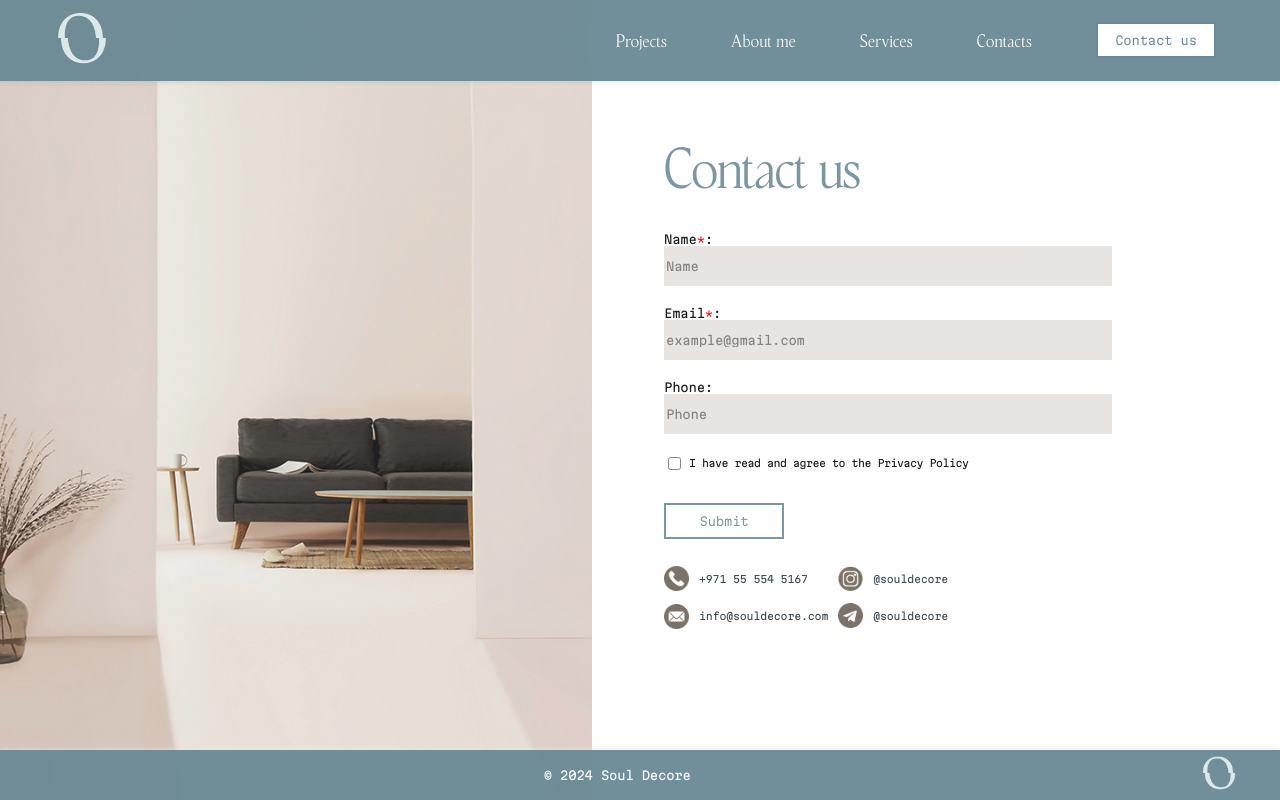
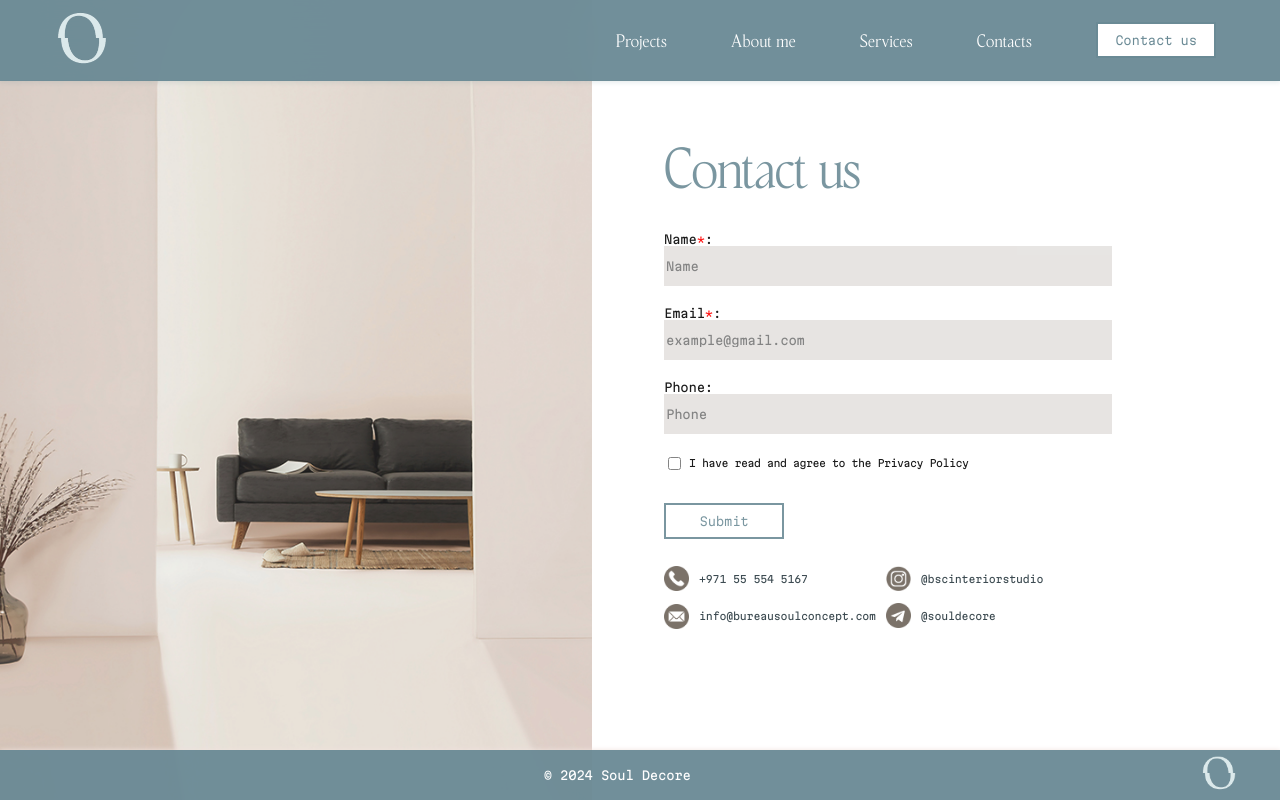
Before and after one commit to AllaOz/DesignerNext.js, a Next.js app in the folder interior-design/: page /contacts in a window 1280 px wide. Built offline with nearby package versions, Linux system fonts and the light colour scheme.

Commit message:
Minor fixes: aboutme styles, contacts section adjustments

```diff
--- a/interior-design/components/sections/ContactsSection.jsx
+++ b/interior-design/components/sections/ContactsSection.jsx
@@ -15,7 +15,7 @@ const ContactsSection = () => {
             </div>
 
             <div className={styles.leftContainerWhy}>
-                <h2 className={styles.headingTwo}>Contact me</h2>
+                <h2 className={styles.headingTwo}>Contact us</h2>
                 <Form />
                 <div className={styles.gridContainer}>
                     <div className={styles.gridItem}>
--- a/interior-design/components/styles/aboutme.module.scss
+++ b/interior-design/components/styles/aboutme.module.scss
@@ -106,7 +106,7 @@
     display: flex;
     flex-direction: column-reverse;
     overflow-x: hidden;
-    padding: 1rem 1.5rem 1rem;
+    padding: 2.5rem 1.5rem 1rem;
   }
 
   .upContainer {
@@ -117,6 +117,7 @@
     height: 50vh;
     width: 100%;
     padding: 0;
+    margin-top: 1.5rem;
   }
 
   .upContainer :global(.freeConsultationBtn) {
--- a/interior-design/pages/contacts.js
+++ b/interior-design/pages/contacts.js
@@ -37,13 +37,13 @@ function Contacts() {
                 <a href="https://wa.me/971555545167" target="_blank" rel="noopener noreferrer">+971 55 554 5167</a>
               </div>
               <div className={styles.gridItem}>
-                <a href="https://www.instagram.com/souldecore" target="_blank" rel="noopener noreferrer">
+                <a href="https://www.instagram.com/bscinteriorstudio" target="_blank" rel="noopener noreferrer">
                   <Image
                     src="/instagram (3).png"
                     width={25}
                     height={25}
                     alt="instagram icon" /></a></div>
-              <div className={styles.gridItem}><a href="https://www.instagram.com/souldecore" target="_blank" rel="noopener noreferrer">@souldecore</a></div>
+              <div className={styles.gridItem}><a href="https://www.instagram.com/bscinteriorstudio" target="_blank" rel="noopener noreferrer">@bscinteriorstudio</a></div>
               <div className={styles.gridItem}>
                 <Image
                   src="/email (1).png"
@@ -51,7 +51,7 @@ function Contacts() {
                   height={25}
                   alt="email icon" />
               </div>
-              <div className={styles.gridItem}><a href="mailto:info@souldecore.com">info@souldecore.com</a></div>
+              <div className={styles.gridItem}><a href="mailto:info@bureausoulconcept.com">info@bureausoulconcept.com</a></div>
               <div className={styles.gridItem}><a href="https://t.me/souldecore" target="_blank" rel="noopener noreferrer"><Image
                 src="/telegram (1).png"
                 width={25}
```
